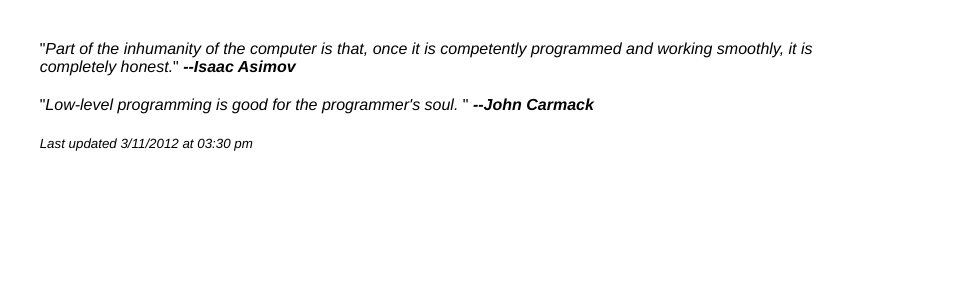
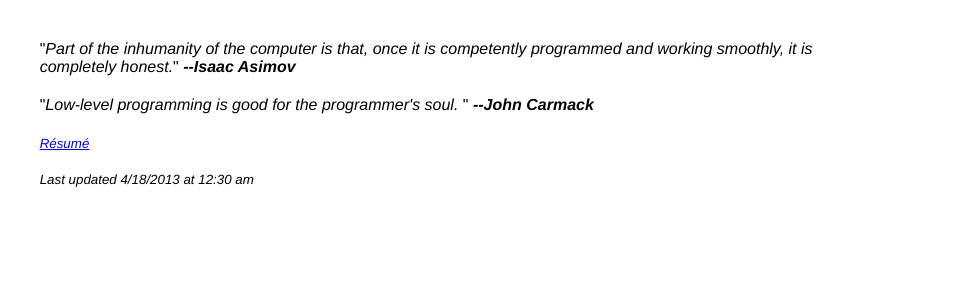
Before and after one commit to briancain/Old-Website, a plain HTML site: page index.html in a window 1280 px wide. Shown: the top 285 px of the page, 325-1280 px from the left. Drawn offline with Linux system fonts and the light colour scheme.

Commit message:
Adding resume link

```diff
--- a/index.html
+++ b/index.html
@@ -50,7 +50,9 @@
             <p>"<i>Part of the inhumanity of the computer is that, once it is competently programmed and working smoothly, it is completely honest.</i>" <i><b>--Isaac Asimov</b></i></p>
             <p>"<i>Low-level programming is good for the programmer's soul. </i>" <i><b>--John Carmack</b></i></p>
 
-			<small><i>Last updated 3/11/2012 at 03:30 pm</i></small><br>
+            <a href="http://people.cis.ksu.edu/~bccain/resume.pdf"><small><i>Résumé<br><br></i></small></a>
+
+			<small><i>Last updated 4/18/2013 at 12:30 am</i></small><br>
 		</div>
 	</div>
 </div>
```
